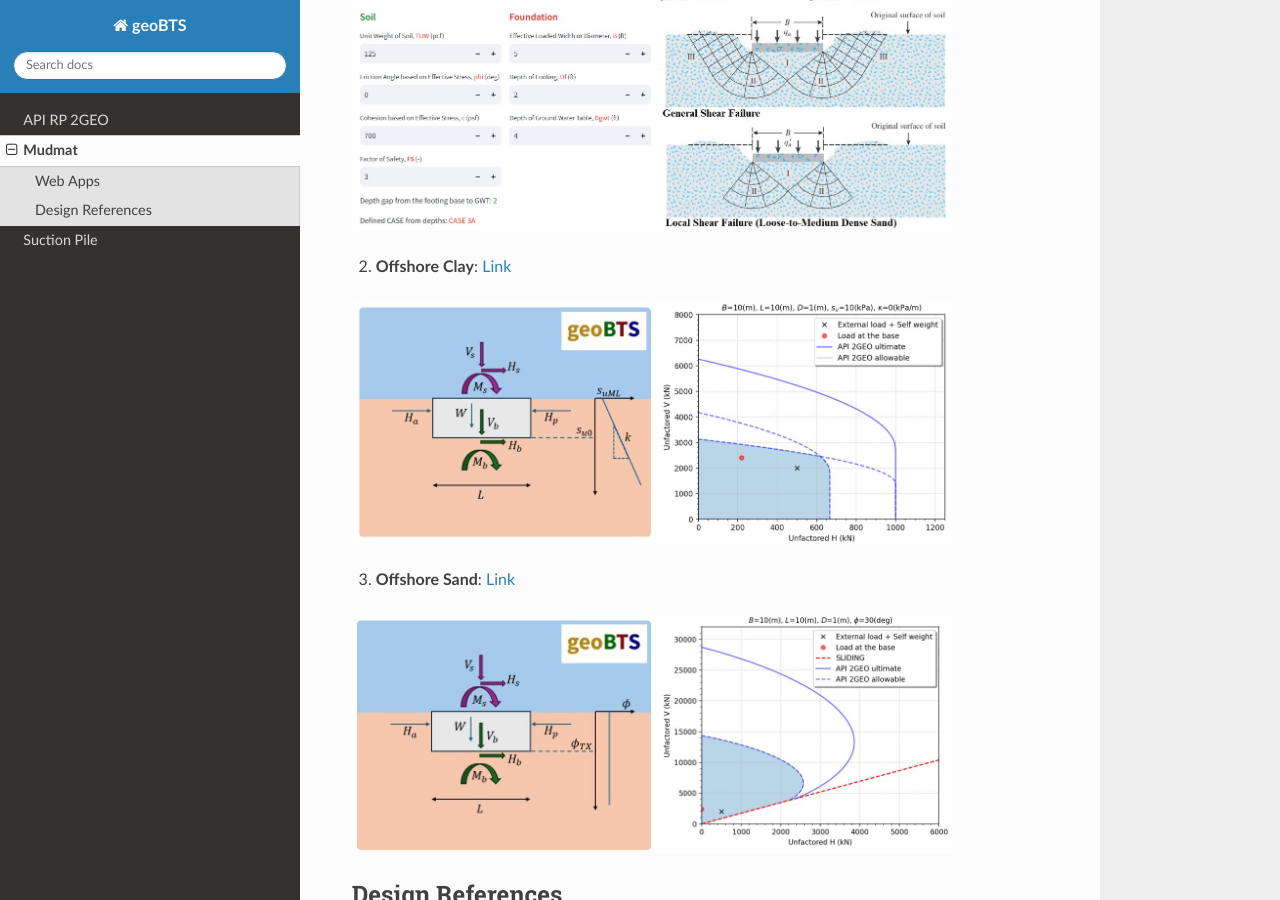
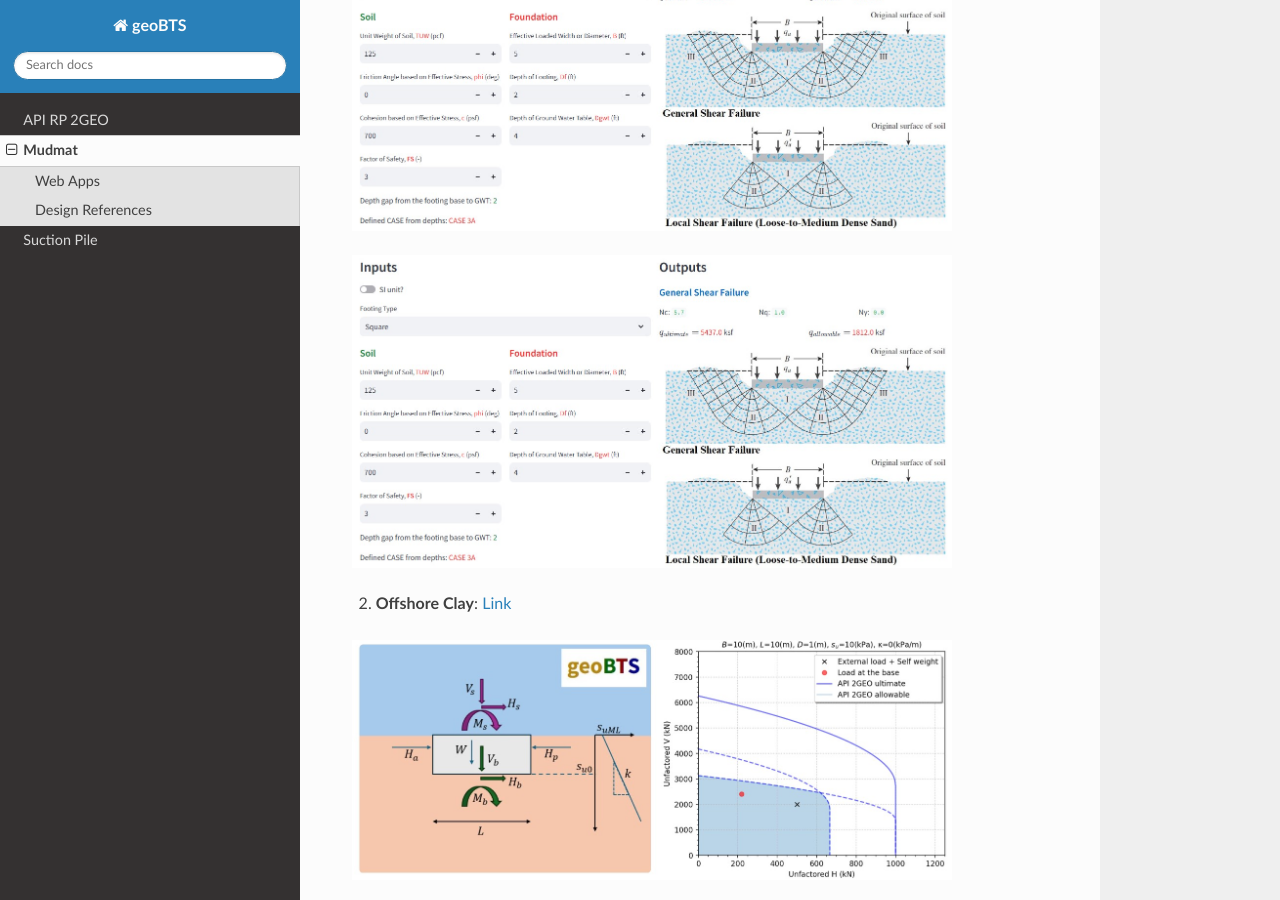
Before and after one commit to jungsohn/geoBTS, a Sphinx documentation site: the page built from docs/source/Mudmat.rst, in a window 1280 px wide and 900 px high, scrolled down 417 px. Built offline with Sphinx 7.4.7 and the Read the Docs theme 3.1.0, drawn with Linux system fonts in a browser that asks for light colours.

Commit message:
Update Mudmat.rst

```diff
--- a/docs/source/Mudmat.rst
+++ b/docs/source/Mudmat.rst
@@ -11,6 +11,12 @@
 
 .. image:: https://raw.githubusercontent.com/jungsohn/geoBTS/main/docs/images/geoBTS-land_bearing_capacity.jpg
    :width: 600px
+
+.. image:: https://raw.githubusercontent.com/jungsohn/geoBTS/main/docs/images/geoBTS-land_bearing_capacity.jpg
+   :target: https://webapp-mudmat-7f78b3e2018b.herokuapp.com/land_bearing_capacity
+   :alt: Bearing Capacity Tool
+   :width: 600px
+
 
 2. **Offshore Clay**: `Link <https://webapp-mudmat-7f78b3e2018b.herokuapp.com/offshore_mudmat_clay>`_
 
```
